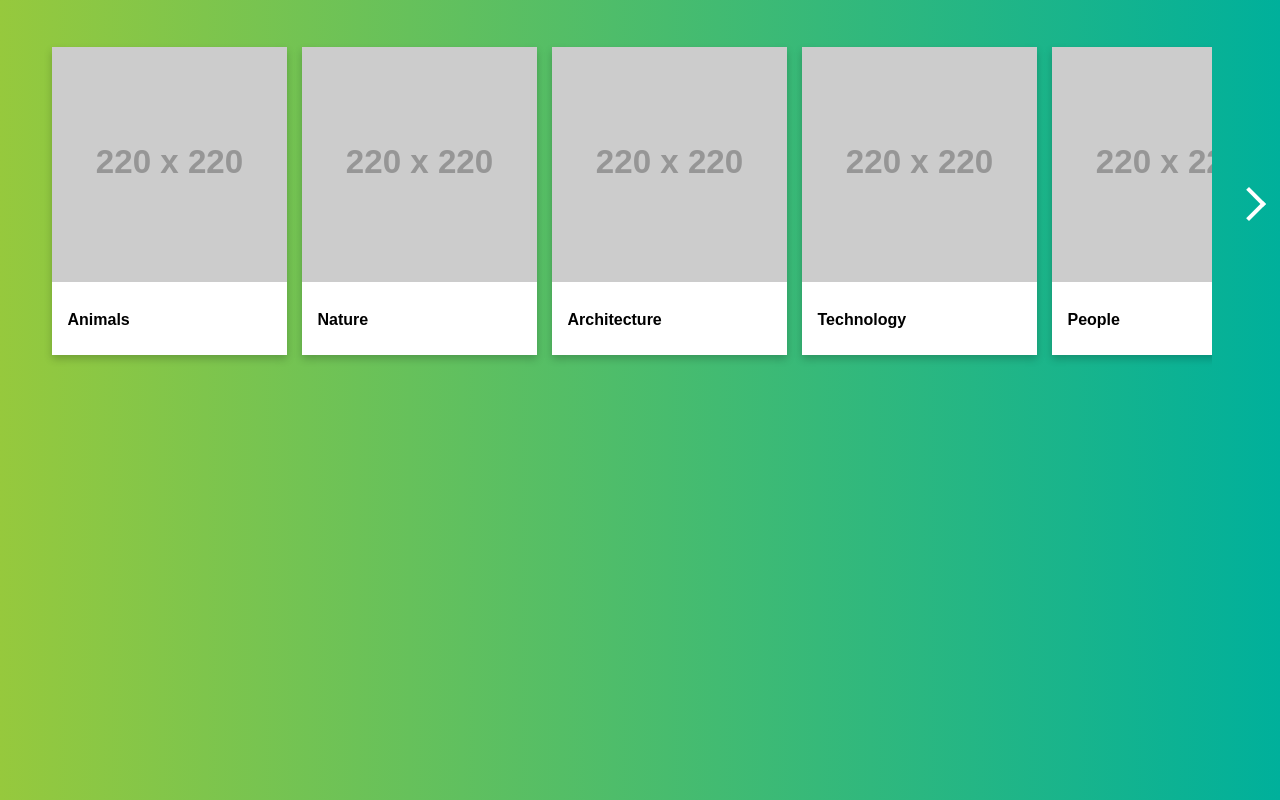
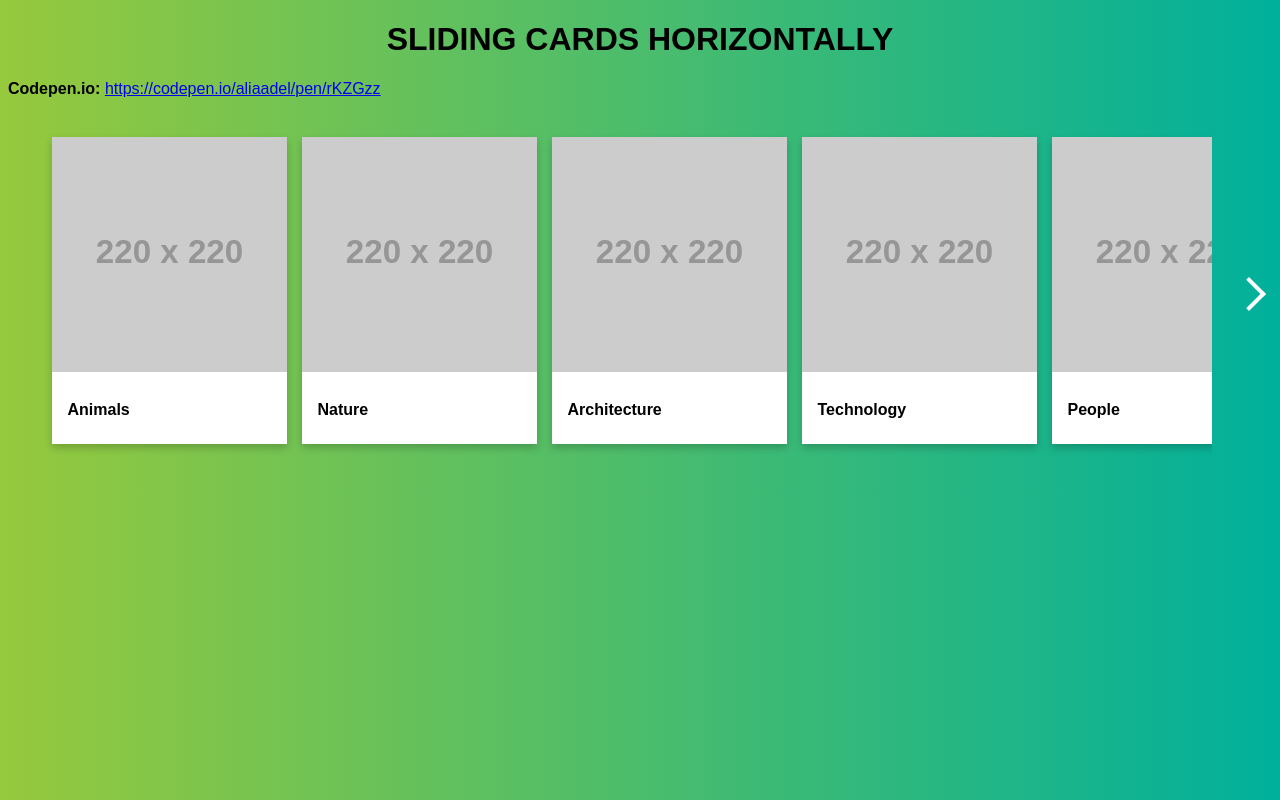
Before and after one commit to alia-adel/code-exmaples, a plain HTML site: page exmaples/cards_slider.html in a window 1280 px wide. Drawn offline with nearby package versions, Linux system fonts and the light colour scheme; placeholder pictures from the web are drawn by us.

Commit message:
docs: add codepen link

```diff
--- a/exmaples/cards_slider.html
+++ b/exmaples/cards_slider.html
@@ -103,6 +103,8 @@
 
 <body>
 
+    <h1 style="text-transform: uppercase; text-align: center;">Sliding cards horizontally</h1>
+    <strong>Codepen.io: </strong> <a href="https://codepen.io/aliaadel/pen/rKZGzz" target="blank">https://codepen.io/aliaadel/pen/rKZGzz</a>
     <div class="container">
         <div id="slide-left-container">
             <div class="slide-left">
```
